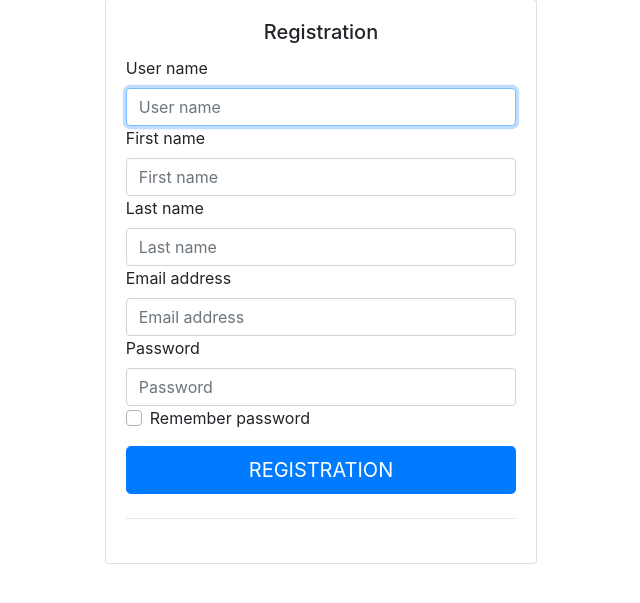
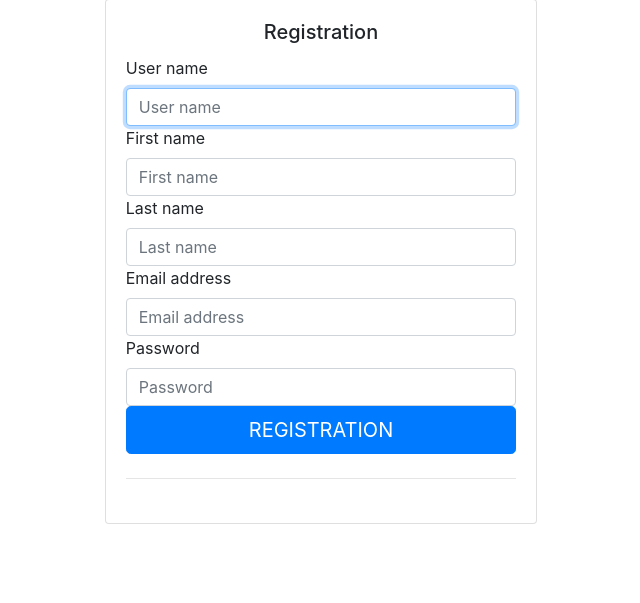
Before and after one commit to LibLev/Headache-diary, a Flask app: page /registration in a window 1280 px wide. Shown: the part 49-652 px from the top of the page, without its empty margins (319-959 px from the left). Run offline with Flask 2, Linux system fonts and the light colour scheme; some libraries are stand-ins or nearby versions.

Commit message:
remember password checkbox removed becouse its unnecessary

```diff
--- a/app.py
+++ b/app.py
@@ -29,7 +29,7 @@ def get_registration_data():
     last_name = request.form.get('last_name')
     e_mail_address = request.form.get('email_address')
     password = hash.hash_password(request.form.get('password'))
-    return user_name, first_name, last_name ,password, e_mail_address
+    return user_name, first_name, last_name, password, e_mail_address
 
 
 if __name__ == '__main__':
--- a/templates/registration.html
+++ b/templates/registration.html
@@ -34,11 +34,6 @@
                 <label for="inputPassword">Password</label>
                 <input name="password" type="password" id="inputPassword" class="form-control" placeholder="Password" required>
               </div>
-
-              <div class="custom-control custom-checkbox mb-3">
-                <input type="checkbox" class="custom-control-input" id="customCheck1">
-                <label class="custom-control-label" for="customCheck1">Remember password</label>
-              </div>
               <button class="btn btn-lg btn-primary btn-block text-uppercase" type="submit">Registration</button>
               <hr class="my-4">
             </form>
```
